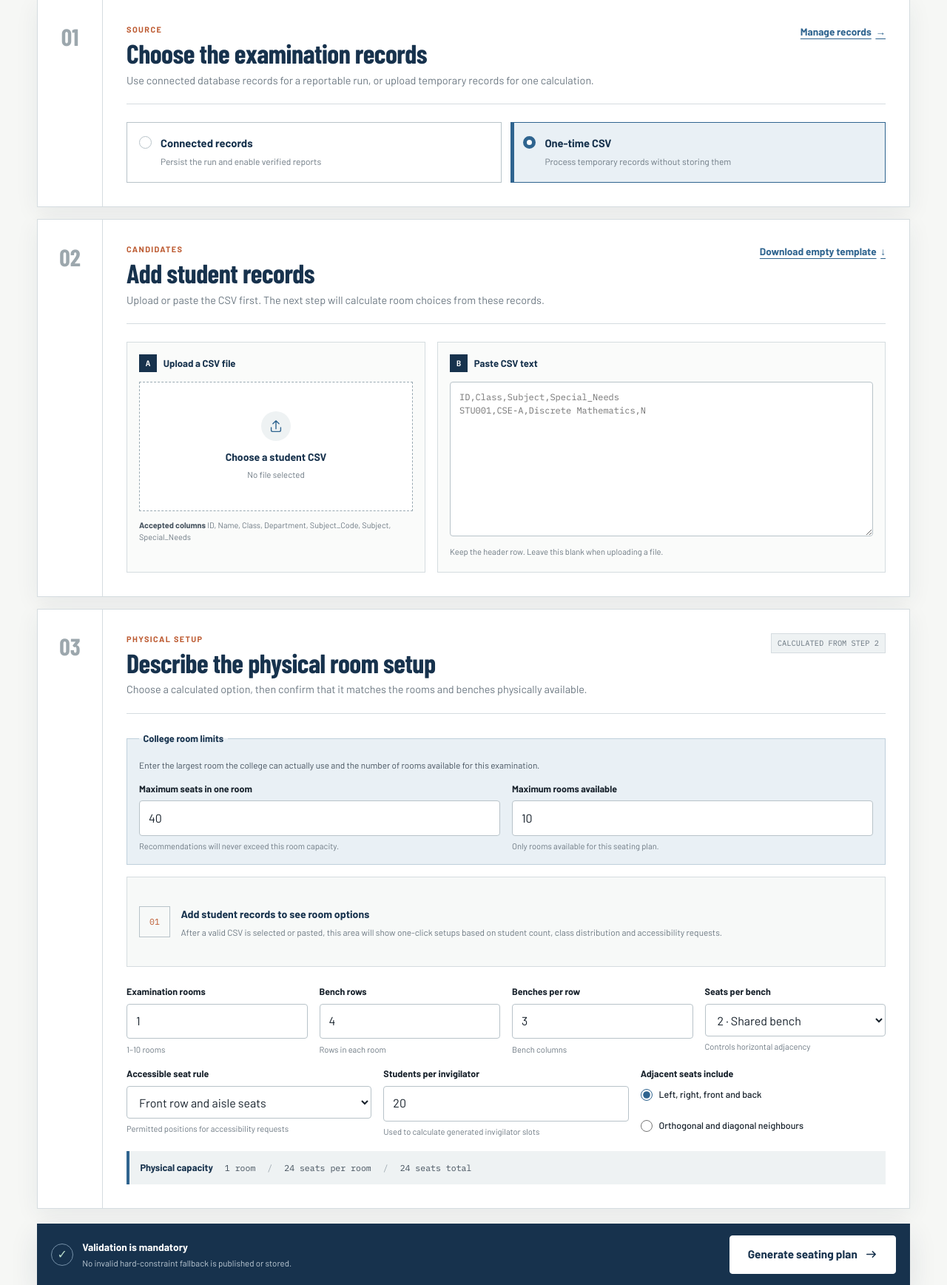
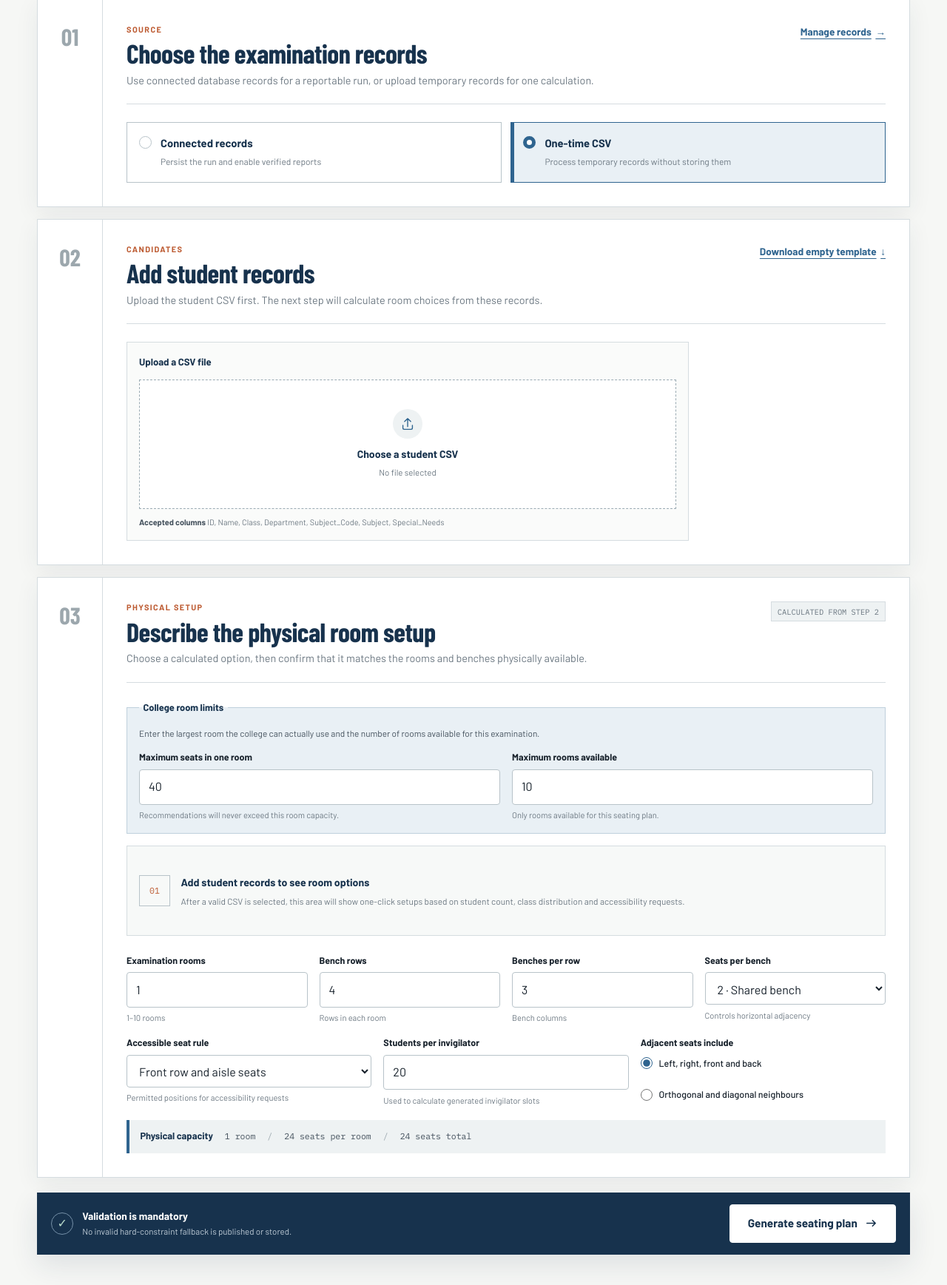
Before and after one commit to divya-aicodes/smart-seating-arrangement, a Flask app: page / in a window 1280 px wide. Shown: the part 579-2316 px from the top of the page at 74% size. Run offline with Flask 3, Linux system fonts and the light colour scheme; some libraries are stand-ins or nearby versions.

Commit message:
Remove pasted CSV input

```diff
--- a/app.py
+++ b/app.py
@@ -680,13 +680,10 @@ def layout_recommendations():
             "Maximum rooms available",
         )
         csv_file = request.files.get("csv_file")
-        manual_text = request.form.get("student_data_text", "").strip()
         if csv_file and csv_file.filename:
             students = parse_csv_students(csv_file)
-        elif manual_text:
-            students = parse_csv_students(manual_text)
         else:
-            raise ValueError("Upload a student CSV or paste CSV data to calculate layouts.")
+            raise ValueError("Upload a student CSV to calculate layouts.")
 
         recommendations = recommend_room_layouts(
             students,
@@ -881,13 +878,10 @@ def assign():
             )
 
             csv_file = request.files.get("csv_file")
-            manual_text = request.form.get("student_data_text", "").strip()
             if csv_file and csv_file.filename:
                 students = parse_csv_students(csv_file)
-            elif manual_text:
-                students = parse_csv_students(manual_text)
             else:
-                raise ValueError("Upload a student CSV or enter CSV data for a manual run.")
+                raise ValueError("Upload a student CSV for a manual run.")
 
         num_rooms = len(room_configs)
 
--- a/static/css/style.css
+++ b/static/css/style.css
@@ -189,10 +189,9 @@ code { padding: 0.12rem 0.3rem; background: var(--surface-alt); border: 1px soli
 .capacity-strip { margin-top: 1rem; padding: 0.78rem 0.9rem; display: flex; align-items: center; gap: 1rem; flex-wrap: wrap; background: var(--surface-alt); border-left: 4px solid var(--blue); color: var(--ink-soft); font-family: var(--font-mono); font-size: 0.72rem; }
 .capacity-strip strong { color: var(--navy); font-family: var(--font-body); font-size: 0.8rem; }
 .capacity-strip span:not(:last-child)::after { content: "/"; margin-left: 1rem; color: #9aa6ad; }
-.record-input-grid { display: grid; grid-template-columns: minmax(260px, 0.8fr) minmax(360px, 1.2fr); gap: 1rem; }
-.upload-panel, .paste-panel { min-width: 0; padding: 1rem; background: #fafbfa; border: 1px solid var(--line); }
+.record-input-grid { display: grid; grid-template-columns: minmax(0, 760px); gap: 1rem; }
+.upload-panel { min-width: 0; padding: 1rem; background: #fafbfa; border: 1px solid var(--line); }
 .input-method-label { margin-bottom: 0.8rem; display: flex; align-items: center; gap: 0.55rem; color: var(--navy); font-size: 0.82rem; font-weight: 700; }
-.input-method-label span { width: 24px; height: 24px; display: grid; place-items: center; background: var(--navy); color: #fff; font-family: var(--font-mono); font-size: 0.68rem; }
 .file-drop { min-height: 175px; padding: 1.2rem; display: flex; flex-direction: column; align-items: center; justify-content: center; position: relative; overflow: hidden; background: #fff; border: 1px dashed #9aaab3; cursor: pointer; text-align: center; transition: background 150ms ease, border 150ms ease, box-shadow 150ms ease; }
 .file-drop:hover, .file-drop:focus-within { background: var(--blue-soft); border-color: var(--blue); }
 .file-drop:focus-within { box-shadow: 0 0 0 3px rgba(47, 100, 143, 0.13); }
@@ -204,7 +203,6 @@ code { padding: 0.12rem 0.3rem; background: var(--surface-alt); border: 1px soli
 .file-drop small { margin-top: 0.3rem; color: var(--muted); font-size: 0.72rem; }
 .schema-note { margin-top: 0.65rem; color: var(--muted); font-size: 0.68rem; line-height: 1.5; }
 .schema-note strong { color: var(--ink-soft); }
-.code-input { min-height: 175px; resize: vertical; font-family: var(--font-mono); font-size: 0.75rem; line-height: 1.55; }
 .room-limit-panel { margin-bottom: 1rem; padding: 1rem; background: var(--blue-soft); border: 1px solid #bfd0dc; }
 .room-limit-panel legend { padding: 0 0.35rem; color: var(--navy); font-size: 0.8rem; font-weight: 700; }
 .room-limit-panel > p { margin-bottom: 0.85rem; color: var(--ink-soft); font-size: 0.74rem; }
--- a/static/js/main.js
+++ b/static/js/main.js
@@ -153,12 +153,11 @@ function createCapacityItem(text, strong = false) {
 function initLayoutRecommendations() {
     const workspace = document.querySelector("[data-layout-recommendations]");
     const csvInput = document.getElementById("csv_file");
-    const textInput = document.getElementById("student_data_text");
     const accessibility = document.getElementById("accessible_rule");
     const maxSeatsPerRoom = document.getElementById("max_seats_per_room");
     const maxRooms = document.getElementById("max_rooms");
     const adjacencyInputs = Array.from(document.querySelectorAll("input[name='adjacency_rule']"));
-    if (!workspace || !csvInput || !textInput || !accessibility || !maxSeatsPerRoom || !maxRooms || !adjacencyInputs.length) return;
+    if (!workspace || !csvInput || !accessibility || !maxSeatsPerRoom || !maxRooms || !adjacencyInputs.length) return;
 
     const empty = workspace.querySelector("[data-recommendation-empty]");
     const loading = workspace.querySelector("[data-recommendation-loading]");
@@ -176,7 +175,7 @@ function initLayoutRecommendations() {
         });
     };
 
-    const hasRecords = () => Boolean(csvInput.files?.[0] || textInput.value.trim());
+    const hasRecords = () => Boolean(csvInput.files?.[0]);
 
     const calculate = async () => {
         window.clearTimeout(debounceTimer);
@@ -193,8 +192,7 @@ function initLayoutRecommendations() {
 
         const formData = new FormData();
         const file = csvInput.files?.[0];
-        if (file) formData.append("csv_file", file);
-        else formData.append("student_data_text", textInput.value);
+        formData.append("csv_file", file);
         formData.append("csrf_token", csrfToken);
         formData.append("accessible_rule", accessibility.value);
         formData.append("max_seats_per_room", maxSeatsPerRoom.value);
@@ -229,7 +227,6 @@ function initLayoutRecommendations() {
     };
 
     csvInput.addEventListener("change", calculate);
-    textInput.addEventListener("input", schedule);
     accessibility.addEventListener("change", calculate);
     maxSeatsPerRoom.addEventListener("input", schedule);
     maxRooms.addEventListener("input", schedule);
--- a/templates/index.html
+++ b/templates/index.html
@@ -111,14 +111,14 @@
                     <div>
                         <p class="section-kicker">Candidates</p>
                         <h2 id="records-heading">Add student records</h2>
-                        <p>Upload or paste the CSV first. The next step will calculate room choices from these records.</p>
+                        <p>Upload the student CSV first. The next step will calculate room choices from these records.</p>
                     </div>
                     <a class="text-link" href="{{ url_for('sample_csv') }}">Download empty template <span aria-hidden="true">↓</span></a>
                 </header>
 
                 <div class="record-input-grid">
                     <div class="upload-panel">
-                        <div class="input-method-label"><span>A</span> Upload a CSV file</div>
+                        <div class="input-method-label">Upload a CSV file</div>
                         <label class="file-drop" for="csv_file" data-file-control>
                             <input id="csv_file" name="csv_file" type="file" accept=".csv,text/csv" aria-describedby="csv_file_status" data-file-input>
                             <span class="file-drop-icon" aria-hidden="true">
@@ -128,13 +128,6 @@
                             <small id="csv_file_status" data-file-name aria-live="polite">No file selected</small>
                         </label>
                         <p class="schema-note"><strong>Accepted columns</strong> ID, Name, Class, Department, Subject_Code, Subject, Special_Needs</p>
-                    </div>
-
-                    <div class="paste-panel">
-                        <div class="input-method-label"><span>B</span> Paste CSV text</div>
-                        <label class="sr-only" for="student_data_text">Student CSV text</label>
-                        <textarea id="student_data_text" name="student_data_text" class="field-control code-input" rows="10" placeholder="ID,Class,Subject,Special_Needs&#10;STU001,CSE-A,Discrete Mathematics,N"></textarea>
-                        <small class="field-help">Keep the header row. Leave this blank when uploading a file.</small>
                     </div>
                 </div>
             </div>
@@ -172,7 +165,7 @@
                 <div class="recommendation-workspace" data-layout-recommendations data-endpoint="{{ url_for('layout_recommendations') }}" aria-live="polite">
                     <div class="recommendation-empty" data-recommendation-empty>
                         <span class="recommendation-empty-number">01</span>
-                        <div><strong>Add student records to see room options</strong><p>After a valid CSV is selected or pasted, this area will show one-click setups based on student count, class distribution and accessibility requests.</p></div>
+                        <div><strong>Add student records to see room options</strong><p>After a valid CSV is selected, this area will show one-click setups based on student count, class distribution and accessibility requests.</p></div>
                     </div>
                     <div class="recommendation-loading" data-recommendation-loading hidden>
                         <span class="recommendation-spinner" aria-hidden="true"></span>
```
Also changed, not shown: tests/test_app.py (+41 -28 lines), README.md.
